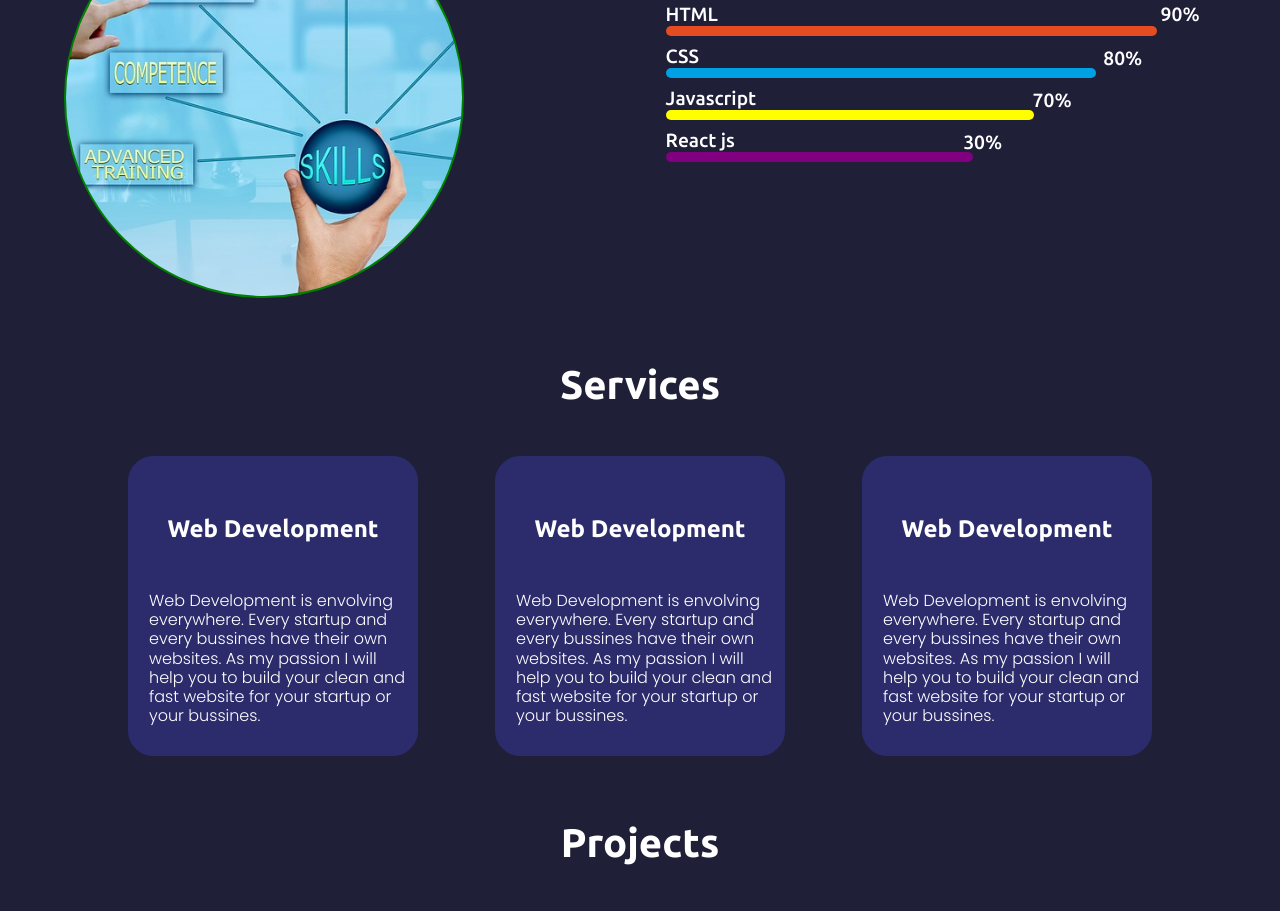
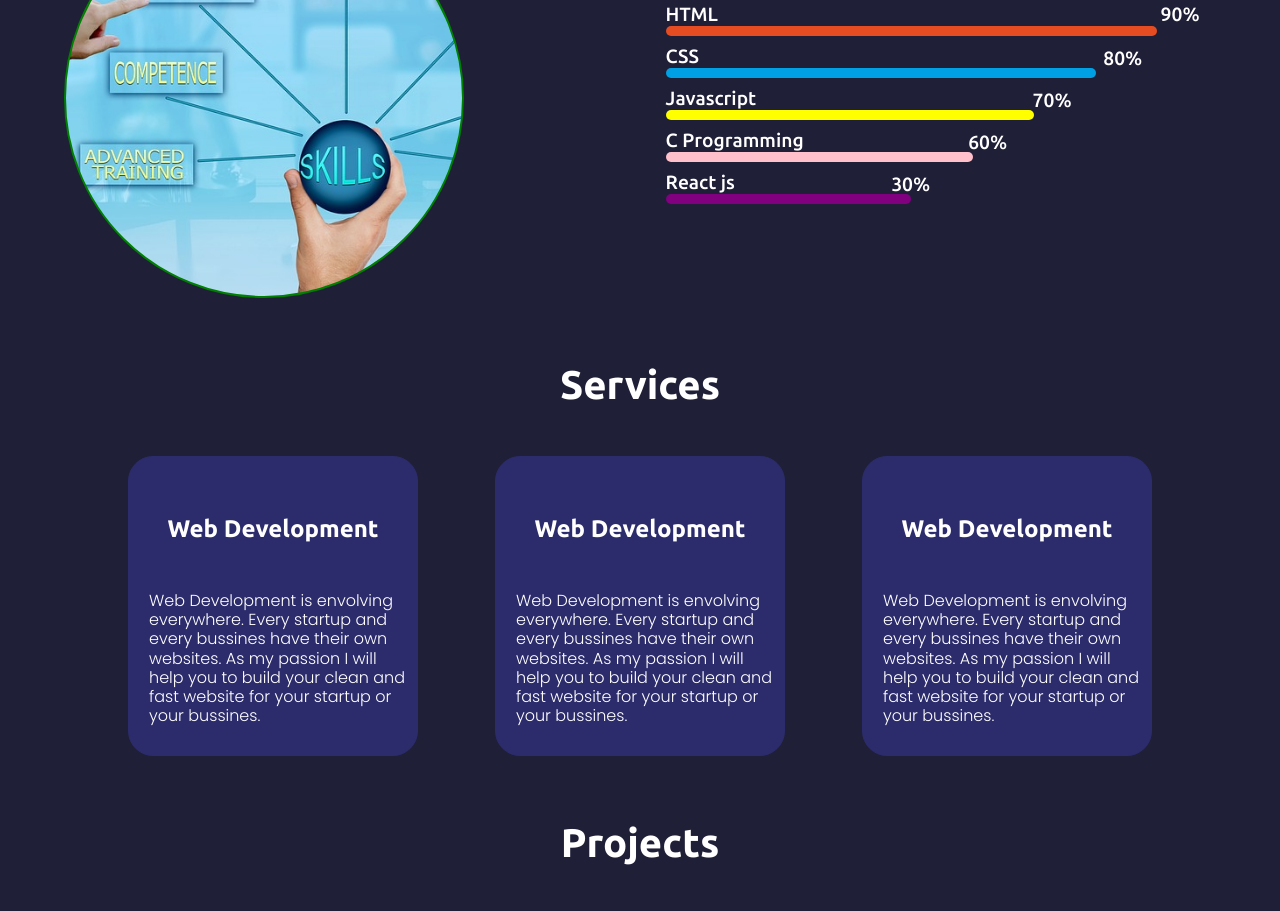
Before and after one commit to Tanmaydwivedi9161/responsiveportfolio, a plain HTML site: page index.html in a window 1280 px wide. Shown: the part 999-1910 px from the top of the page. Drawn offline with Linux system fonts and the light colour scheme.

Commit message:
add one more skill

```diff
--- a/index.html
+++ b/index.html
@@ -85,6 +85,10 @@
                 <div class="third-skill">
                     <span class="html">Javascript</span>
                     <span class="per2">70%</span>
+                </div>
+                <div class="third-skill newthird">
+                    <span class="html">C Programming</span>
+                    <span class="per4">60%</span>
                 </div>
                 <div class="fourth-skill">
                     <span class="html">React js</span>
@@ -176,7 +180,7 @@
                 <li><a href="">About</a></li>
                 <li><a href="">Skills</a></li>
                 <li><a href="">Projects</a></li>
-                <li><a href="">Portfolio</a></li>
+                <li><a href="https://github.com/Tanmaydwivedi9161/responsiveportfolio" target="_blank">Portfolio</a></li>
             </ul>
         </div>
         <div class="fotlogo">
--- a/style.css
+++ b/style.css
@@ -244,23 +244,32 @@ body {
     height: 10px;
     margin-top: 32px;
 }
+.newthird{
+    background-color:pink;
+    width: 50%;
+}
 .per2{
     position: relative;
     bottom: 21px;
     left: 17rem;
 }
+.per4{
+    position: relative;
+    bottom: 21px;
+    left: 10rem;
+}
 .fourth-skill{
     background-color:purple;
     position: relative;
     border-radius: 20px;
-    width: 50%;
+    width: 40%;
     height: 10px;
     margin-top: 32px;
 }
 .per3{
     position: relative;
     bottom: 21px;
-    left: 14rem;
+    left: 9.5rem;
 }
 /* services css */
 .serv-head{
```
